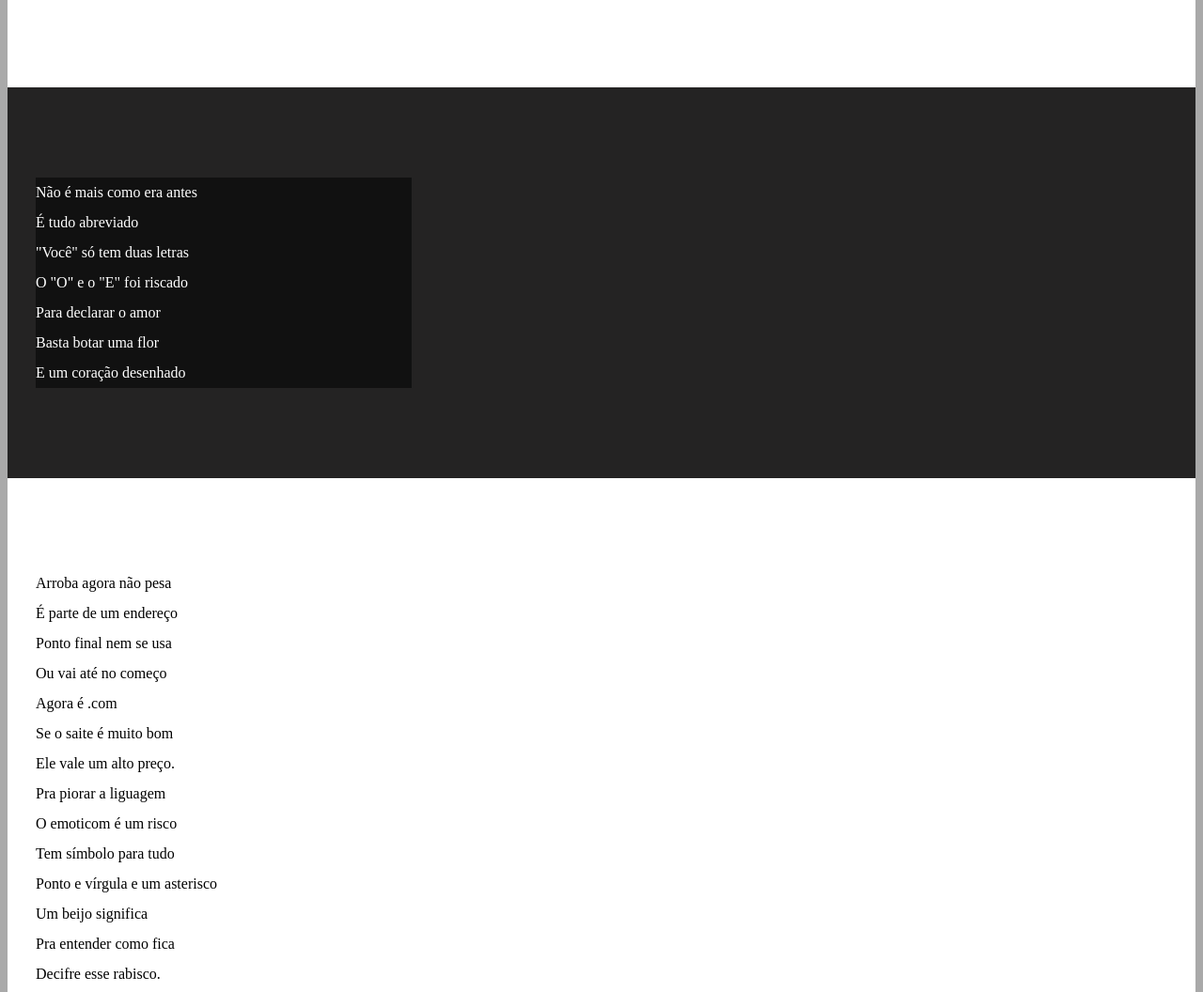
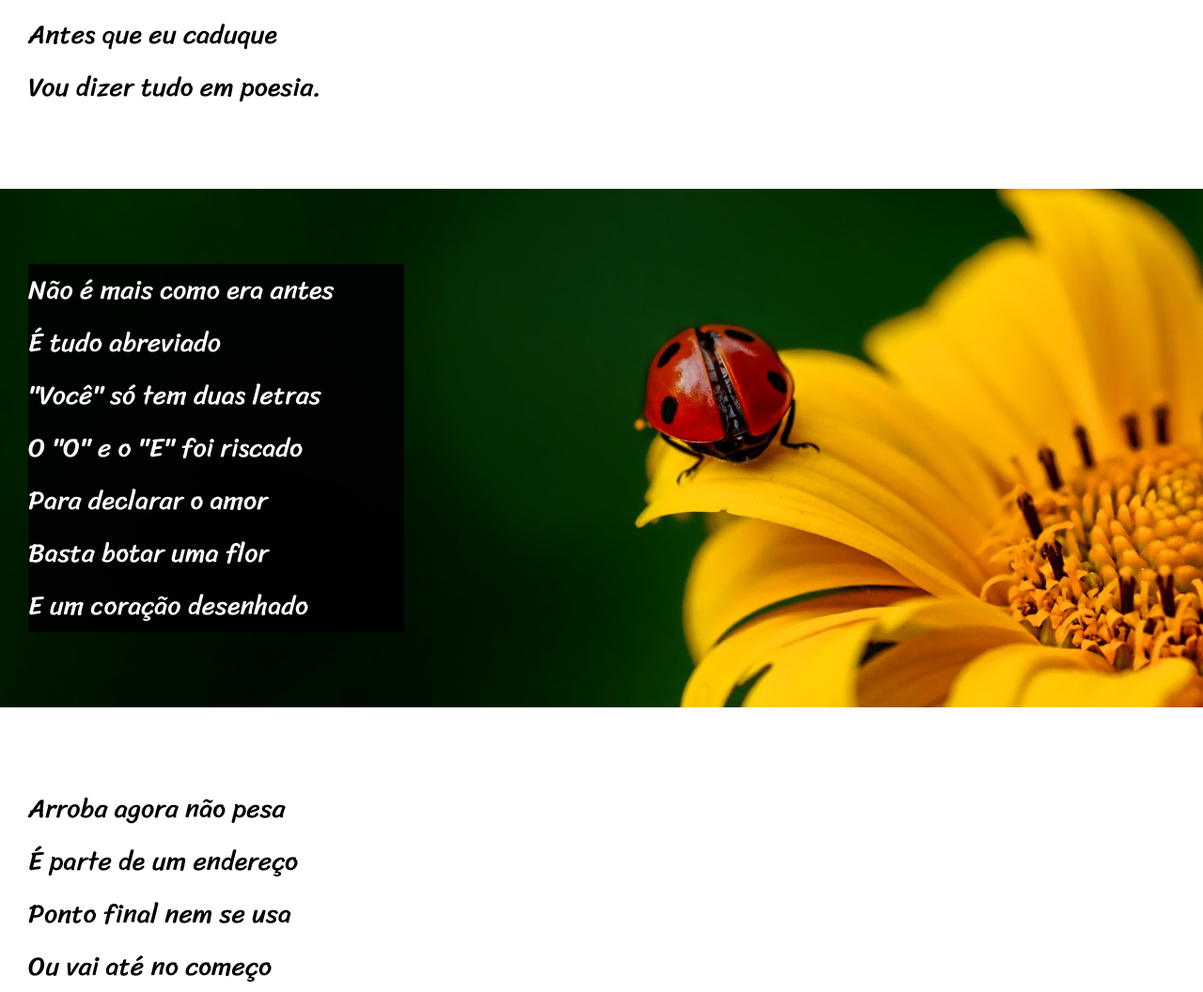
Before and after one commit to juliianadossantos/PROJETO-CORDEL, a plain HTML site: page index.html in a window 1280 px wide. Shown: the part 493-1549 px from the top of the page at 94% size. Drawn offline with Linux system fonts and the light colour scheme.

Commit message:
projeto finalizado

```diff
--- a/index.html
+++ b/index.html
@@ -31,7 +31,7 @@
 
 
 
-    <section class="imagem">
+    <section class="imagem" id="img01">
         <p>
             Não é mais como era antes <br>
             É tudo abreviado <br>
@@ -65,7 +65,7 @@
     </section>
 
 
-    <section class="imagem">
+    <section class="imagem" id="img02">
         <p>
             Tenho saudade das cartas <br>
             Escritas com a própria mão <br>
--- a/style.css
+++ b/style.css
@@ -1,4 +1,15 @@
-@charset "UTF-8"
+@charset "UTF-8";
+
+@import url('https://fonts.googleapis.com/css2?family=Passion+One:wght@400;700;900&display=swap');
+/*passion one */
+
+@import url('https://fonts.googleapis.com/css2?family=Sriracha&display=swap'); /*fonte Sriracha*/
+
+:root{ /*cria variaveis globais*/
+    --fonte1: verdana,geneva,tahoma,sans-serif;
+    --fonte2: "Passion One", sans-serif;
+    --fonte3:  "Sriracha", cursive;
+}
 
     *{
         margin: 0px;
@@ -8,6 +19,7 @@
  html,body{
     min-width: 100vh;
     background-color: darkgray;
+    font-family: var(--fonte1);
  }
 
  header{
@@ -15,12 +27,15 @@
     color: white;
     text-align: center;
 
+
  }
 
  header> h1{
     padding-top: 70px;
     margin-top: -50px;
     font-variant: small-caps; /*as primeiras letras as palavras com letra maiuscula*/
+    font-family: var(--fonte2);
+    font-size: 3em;
  }
 
  header > p{
@@ -42,6 +57,8 @@ section{
     padding-bottom: 10vh;
     line-height: 2em; /*espaço entre as linhas de 2em para a ajudar na leitura*/
     padding-left: 30px;
+    font-family: var(--fonte3);
+    font-size: 3.5vh;
 
 }
 
@@ -54,14 +71,34 @@ section{
  section.imagem{
     background-color: rgb(36, 35, 35);
     color: white;
+    background-attachment: fixed;
+
+
  }
 
  section.imagem > p {
     width: 400px;
-    background-color: rgba(0, 0, 0, 0.527);
+    background-color: rgba(0, 0, 0, 0.87);
+
 
  }
 
+ section#img01{
+
+    background-image: url('background001.jpg');
+    background-position: right center;
+    background-size: cover;
+
+
+ }
+
+ section#img02{
+    background-image: url('background002.jpg');
+    background-position: right center;
+    background-size: cover;
+
+
+ }
  footer{
     background-color: black;
     text-align: center;
```
